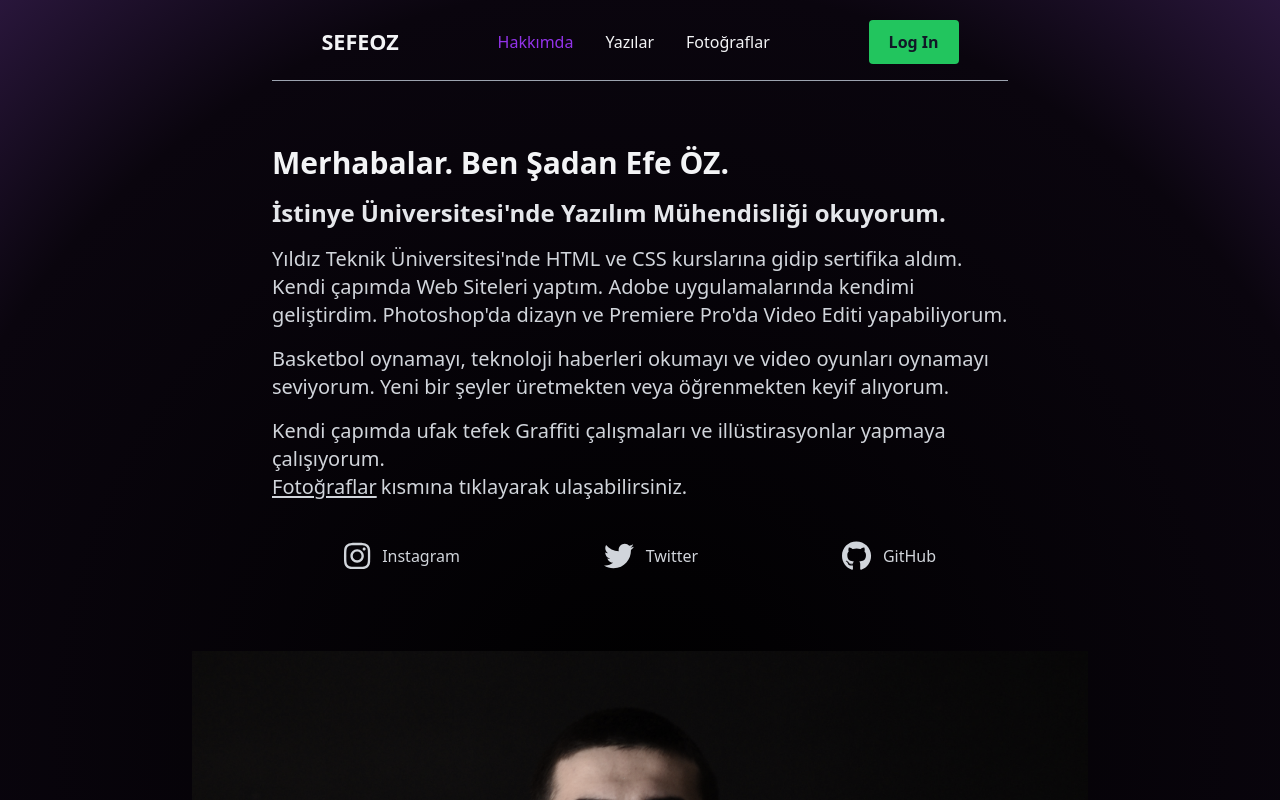
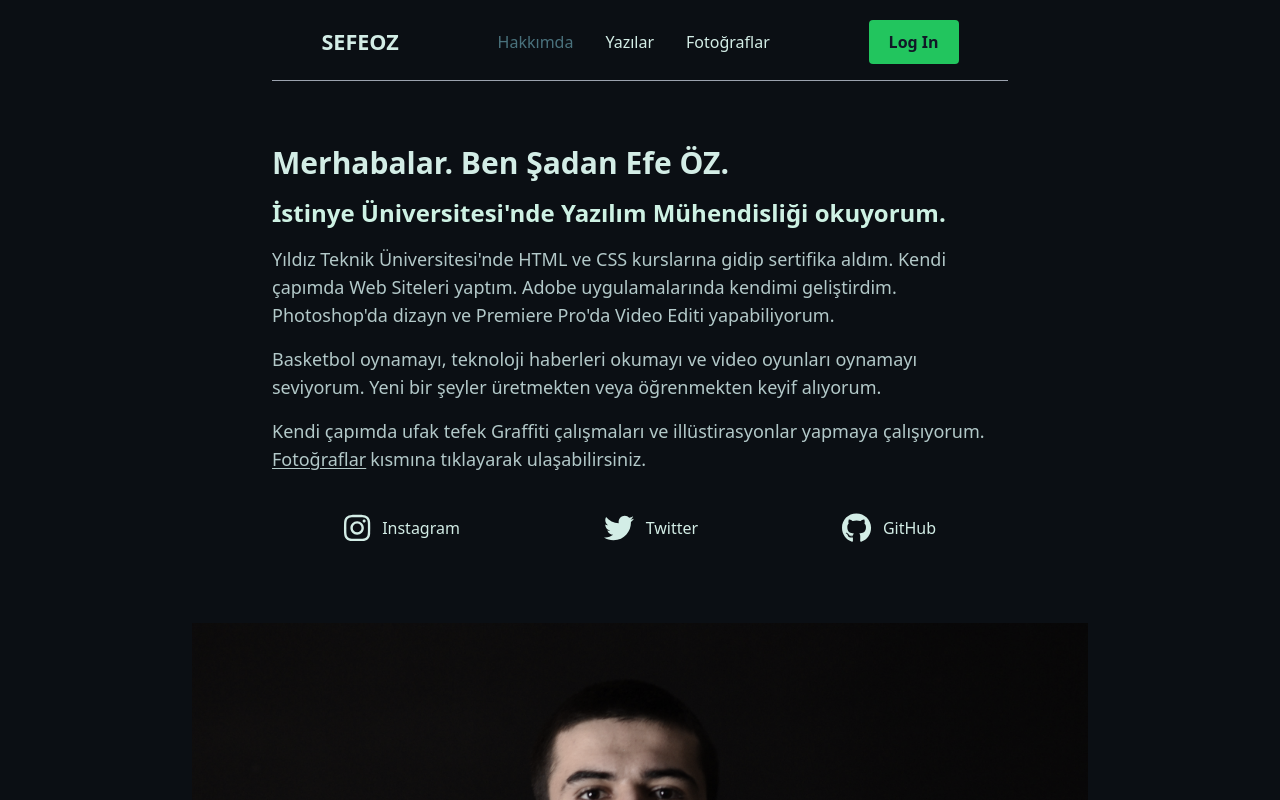
Before and after one commit to sefeoz/blog-next-seo, a Next.js app: page / in a window 1280 px wide. Shown: the top 800 px of the page. Built offline with nearby package versions, Linux system fonts and the light colour scheme.

Commit message:
color-blue

```diff
--- a/components/comments.js
+++ b/components/comments.js
@@ -5,15 +5,15 @@ export default function Comments({comments}){
         <div  className="mt-10 mb-48 space-y-6">
             {comments.map(({ id, createdAt, text, user }) => {
                 return (
-                    <div key={id} className="flex items-center  space-x-6 border rounded-xl p-4">
+                    <div key={id} className="flex items-center  space-x-6 border border-normal-blue rounded-xl p-4">
 
                         <img src={user.picture} width={70} className="rounded-full" alt=""/>
                         <div className="space-y-1">
                             <div className="space-x-4">
-                                <b className="text-gray-200 text-lg">{user.name}</b>
-                                <time className="text-gray-500">{DateTime.fromMillis(createdAt).toRelative()}</time>
+                                <b className="text-light-blue text-lg">{user.name}</b>
+                                <time className="text-slate-600">{DateTime.fromMillis(createdAt).toRelative()}</time>
                             </div>
-                            <p className="text-zinc-200 text-[1.04rem]">{text}</p>
+                            <p className="text-normal-blue text-[1.04rem]">{text}</p>
 
 
                         </div>
--- a/components/form.js
+++ b/components/form.js
@@ -6,7 +6,7 @@ export default function Form({onSubmit,text,textSet}){
     return <div>
         <form onSubmit={onSubmit}>
             <textarea rows="4"
-                      className="border border-zinc-900 w-full bg-zinc-900 rounded text-zinc-200 text-lg"
+                      className="border border-dark-blue w-full bg-zinc-900 rounded-lg text-zinc-200 text-lg"
                        onChange={(e) => textSet(e.target.value)}
                       value={text}
 
--- a/components/header.js
+++ b/components/header.js
@@ -10,26 +10,26 @@ export default function Header() {
         <nav>
             <div className="space-y-6  md:space-y-0 flex flex-col md:flex-row justify-around md:space-x-6 items-center px-3">
                 <Link href="/">
-                    <a className="uppercase text-gray-100 hover:text-purple-600
+                    <a className="uppercase text-light-blue hover:text-dark-blue
                     ease-in-out duration-200 font-bold text-[1.35rem]">sefeoz</a>
                 </Link>
 
-                <div className="space-x-8 flex items-center text-lg md:text-[1rem] ease-in-out duration-200 text-gray-100 ">
+                <div className="space-x-8 flex items-center text-lg md:text-[1rem] ease-in-out duration-200 text-light-blue ">
                     <Link href="/">
-                        <a className={`hover:text-purple-600 ease-in-out duration-200
-                        ${router.pathname === "/" ? "text-purple-600" : "text-brand-darkblue"}`}>
+                        <a className={`hover:text-dark-blue ease-in-out duration-200
+                        ${router.pathname === "/" ? "text-dark-blue" : "text-brand-darkblue"}`}>
                             Hakkımda
                         </a>
                     </Link>
                     <Link href="/blog">
-                        <a className={`hover:text-purple-600 ease-in-out duration-200
-                        ${router.pathname === `/blog` ? "text-purple-600" : "text-brand-darkblue"}`}>
+                        <a className={`hover:text-dark-blue ease-in-out duration-200
+                        ${router.pathname === `/blog` ? "text-dark-blue" : "text-brand-darkblue"}`}>
                             Yazılar
                         </a>
                     </Link>
                     <Link href="/photos">
-                        <a className={`hover:text-purple-600 ease-in-out duration-200
-                        ${router.pathname === "/photos" ? "text-purple-600" : ""}`}>
+                        <a className={`hover:text-dark-blue ease-in-out duration-200
+                        ${router.pathname === "/photos" ? "text-dark-blue" : ""}`}>
                             Fotoğraflar
                         </a>
                     </Link>
--- a/components/mdx-components.js
+++ b/components/mdx-components.js
@@ -1,5 +1,5 @@
 export const mdxComponents = {
-   p: (props) => <p className="text-gray-200" {...props} />,
+   //p: (props) => <p className="text-gray-200" {...props} />,
    strong: (props) => <strong className="text-white" {...props} />,
    h2: (props) => <h2 className="text-white" {...props} />,
   }
--- a/pages/blog/[...slug].js
+++ b/pages/blog/[...slug].js
@@ -63,10 +63,10 @@ useEffect(()=>{
 
     <div className="site-container">
         <article className="pb-20">
-            <h1 className="font-bold text-4xl mb-6 text-gray-100">{post.frontMatter.title}</h1>
-            <h2 className="font-semibold text-xl mb-6 text-gray-300">{post.frontMatter.excerpt}</h2>
+            <h1 className="font-bold text-4xl mb-6 text-light-blue">{post.frontMatter.title}</h1>
+            <h2 className="font-semibold text-xl mb-6 text-semi-blue">{post.frontMatter.excerpt}</h2>
             <hr className="my-3 border-gray-500 "/>
-            <div className="prose text-gray-200">{content}</div>
+            <div className="prose text-normal-blue">{content}</div>
             <p className="text-end font-thin pt-10 text-gray-500">{post.frontMatter.date}</p>
         </article>
 
--- a/pages/blog/index.js
+++ b/pages/blog/index.js
@@ -9,21 +9,21 @@ function BlogPage({posts}){
         exit={{ y: -5, opacity: 0 }}
         transition={{ duration: 0.4 }}
     >
-    <div className="site-container">
-        <div className="space-y-4 ">
+    <div className="site-container pb-16">
+        <div className="space-y-4">
 
             {posts.map(post=>{
                 return <article key={post.url}>
-                    <div className=" border-4 border-opacity-30 border-purple-600
+                    <div className=" border-4 border-opacity-60 border-dark-blue
                     space-y-8 p-5 rounded-[24px]">
-                        <h2 className="text-xl font-bold text-gray-100 hover:text-purple-800
+                        <h2 className="text-xl font-bold text-light-blue hover:text-dark-blue
                          ease-in-out duration-150">
                             <Link href={post.url}>
                                 <a>{post.frontMatter.title}</a>
                             </Link>
                         </h2>
-                        <p className="text-gray-200">{post.frontMatter.excerpt}</p>
-                        <div className="text-gray-500">
+                        <p className="text-semi-blue">{post.frontMatter.excerpt}</p>
+                        <div className="text-slate-600" >
                             <span>{post.frontMatter.date}</span>
                         </div>
                     </div>
--- a/pages/index.js
+++ b/pages/index.js
@@ -16,29 +16,29 @@ function HomePage() {
         <div className="site-container">
             <div className="space-y-4 mx-5 md:mx-0">
 
-            <h1 className="text-3xl font-bold text-gray-100">
+            <h1 className="text-3xl font-bold text-light-blue">
                 Merhabalar. Ben Şadan Efe ÖZ.
             </h1>
-            <h2 className="text-2xl font-semibold text-gray-200">
+            <h2 className="text-2xl font-semibold text-semi-blue">
                 İstinye Üniversitesi'nde Yazılım Mühendisliği okuyorum.
             </h2>
-            <p className="text-xl text-gray-300">
+            <p className="text-lg text-normal-blue">
                 Yıldız Teknik Üniversitesi'nde HTML ve CSS kurslarına gidip
                 sertifika aldım. Kendi çapımda Web Siteleri yaptım.
                 Adobe uygulamalarında kendimi geliştirdim.
                 Photoshop'da dizayn ve Premiere Pro'da Video Editi yapabiliyorum.
             </p>
-            <p className="text-xl text-gray-300">
+            <p className="text-lg text-normal-blue">
                 Basketbol oynamayı,
                 teknoloji haberleri okumayı ve video oyunları oynamayı seviyorum.
             Yeni bir şeyler üretmekten veya öğrenmekten keyif alıyorum.
             </p>
-            <p className="text-xl text-gray-300">
+            <p className="text-lg text-normal-blue">
                 Kendi çapımda ufak tefek Graffiti çalışmaları
                 ve illüstirasyonlar yapmaya çalışıyorum.
                 <br/>
                 <Link href="/photos">
-                <a className="underline mr-1 underline-offset-2 hover:text-purple-600
+                <a className="underline mr-1 underline-offset-2 hover:text-dark-blue
                  ease-in-out duration-100">
                     Fotoğraflar
                 </a>
@@ -49,19 +49,19 @@ function HomePage() {
         </div>
     <div className=" site-container flex items-center justify-around mt-10">
         <Link href="https://www.instagram.com/sefeoz/">
-            <a target="_blank" className="flex items-center text-gray-300 hover:text-purple-600 ease-in-out duration-200">
+            <a target="_blank" className="flex items-center text-light-blue hover:text-dark-blue ease-in-out duration-200">
                 <FontAwesomeIcon icon={faInstagram} className="text-3xl md:mr-3 mr-2"></FontAwesomeIcon>
                 Instagram
             </a>
         </Link>
         <Link href="https://twitter.com/sefeoz">
-            <a target="_blank" className="flex items-center text-gray-300 hover:text-purple-600 ease-in-out duration-200">
+            <a target="_blank" className="flex items-center text-light-blue hover:text-dark-blue ease-in-out duration-200">
                 <FontAwesomeIcon icon={faTwitter} className="text-3xl md:mr-3 mr-2"></FontAwesomeIcon>
                 Twitter
             </a>
         </Link>
         <Link href="https://github.com/kelboindaserver">
-            <a target="_blank" className="flex items-center text-gray-300 hover:text-purple-600 ease-in-out duration-200">
+            <a target="_blank" className="flex items-center text-light-blue hover:text-dark-blue ease-in-out duration-200">
                 <FontAwesomeIcon icon={faGithub} className="text-3xl md:mr-3 mr-2"></FontAwesomeIcon>
                 GitHub
             </a>
--- a/styles/global.css
+++ b/styles/global.css
@@ -9,12 +9,9 @@
     .site-4xl-container{
         @apply max-w-4xl mx-auto
     }
-    html{
-        background-color: black;
-        height: 100px;
 
+     html{
+    background:#0b0f14
     }
-    body{
-        background: radial-gradient(circle, rgba(0,0,0,1) 0%, rgba(10,5,14,1) 77%, rgba(41,22,59,1) 100%);
-    }
+
 }
--- a/tailwind.config.js
+++ b/tailwind.config.js
@@ -7,7 +7,11 @@ module.exports = {
   theme: {
     extend: {
       colors: {
-        'dark-purple': '#29163b',
+        'dark': '#1B2430',
+        'dark-blue': '#4a727d',
+        'normal-blue': '#b3c9c9',
+        'semi-blue': '#cef2e4',
+        'light-blue': '#d3ede6',
       },},
   },
   plugins: [require('@tailwindcss/typography'),],
```
Also changed, not shown: content/deneme-2.mdx (deleted, +0 -14 lines), content/deneme-3.mdx (deleted, +0 -14 lines), content/deneme.mdx (deleted, +0 -14 lines).
